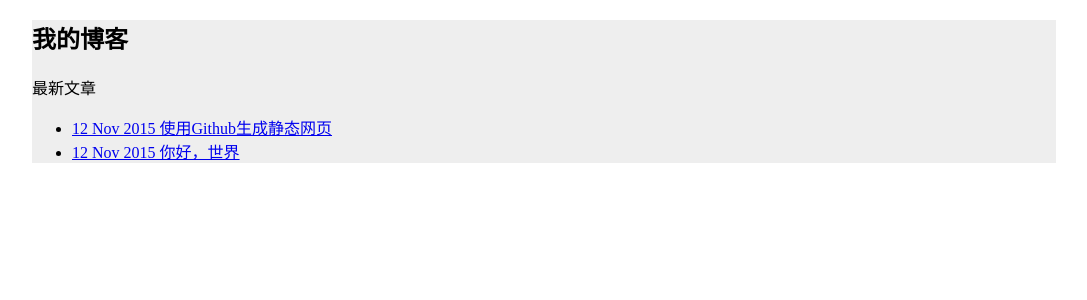
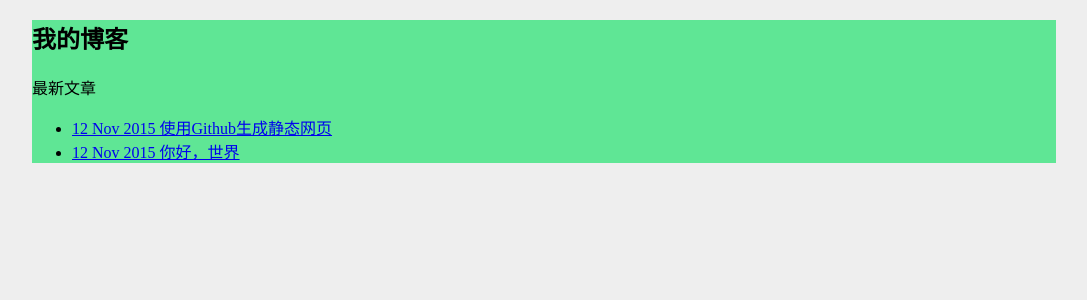
Before and after one commit to suqingdong/jekyll_demo, a Jekyll site: the page built from index.html, in a window 1280 px wide. Shown: the top 300 px of the page, without its empty margins (96-1183 px from the left). Built offline with Jekyll 4.4.1, drawn with Linux system fonts in a browser that asks for light colours.

Commit message:
Update default.html

```diff
--- a/_layouts/default.html
+++ b/_layouts/default.html
@@ -7,11 +7,13 @@
 		body{
 			margin: 0;
 			padding: 0;
+			background: #eee;
 		}
 
 		.content{
-			background: #eee;
+			background: #5FE695;
 			width: 80%;
+			height: 100%;
 			margin: 5px auto;
 		}
 	</style>
```
